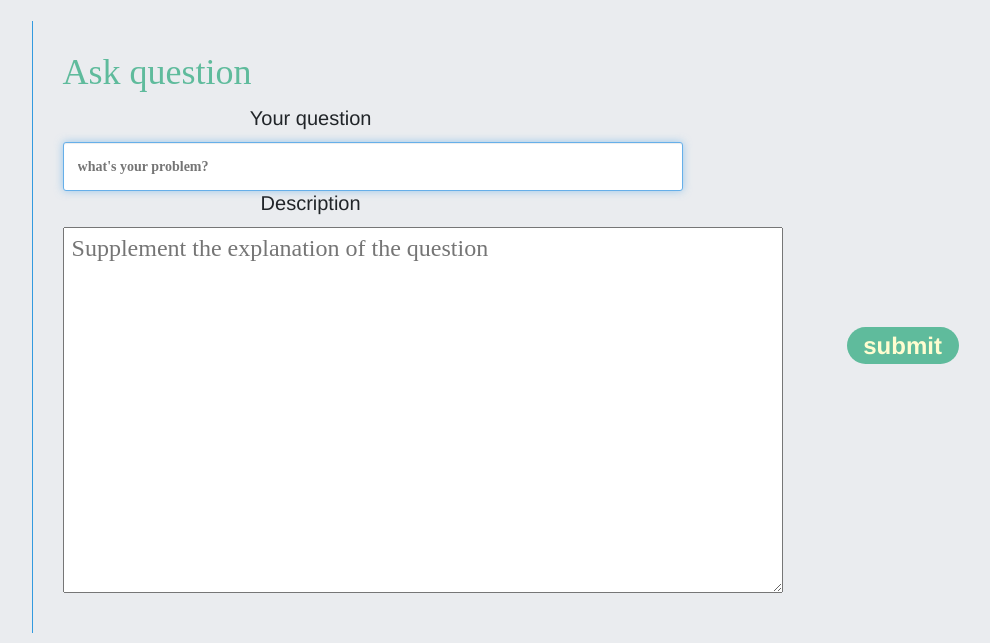
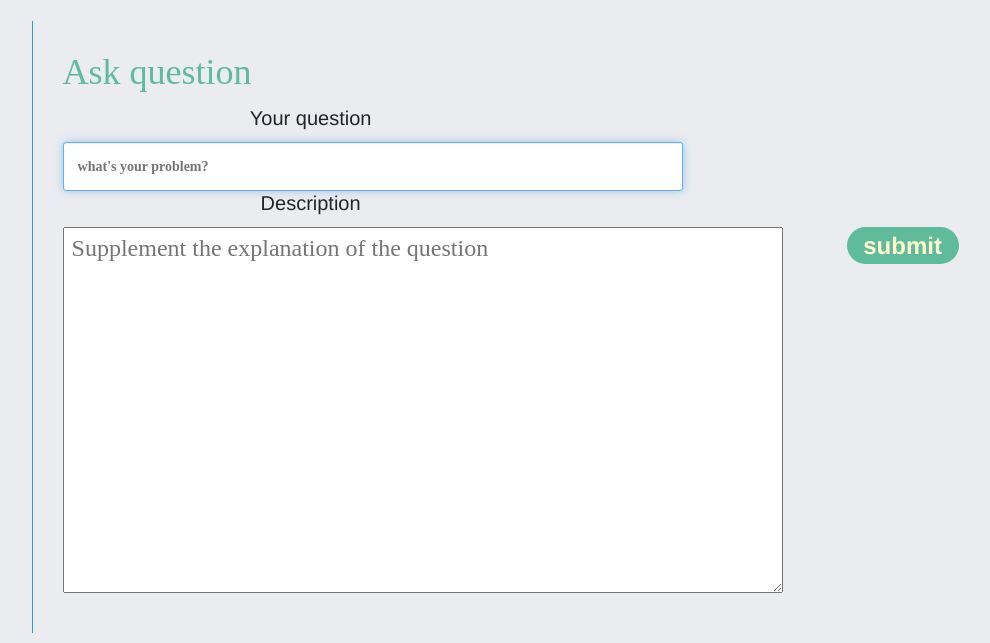
Before and after one commit to SUFE-lxc/Final_Project, a Django app: page /new-question in a window 1280 px wide. Shown: the part 99-742 px from the top of the page, without its empty margins (122-1112 px from the left). Run offline with Django 3.2, Linux system fonts and the light colour scheme; a user stored in the database is signed in; some libraries are stand-ins or nearby versions; some web fonts are replaced.

Commit message:
更新提问界面排版

```diff
--- a/Zarathustra/main/static/main/css/styles.css
+++ b/Zarathustra/main/static/main/css/styles.css
@@ -270,9 +270,7 @@ border-left: 2px dotted rgb(159, 178, 189);
     box-shadow: inset 0 1px 1px rgba(0,0,0,.075),0 0 8px rgba(102,175,233,.6)
 }
 
-.submit-button{
-  margin-top:100px;
-}
+
 
 /*登录注册界面输入框格式*/
 .title {
```
